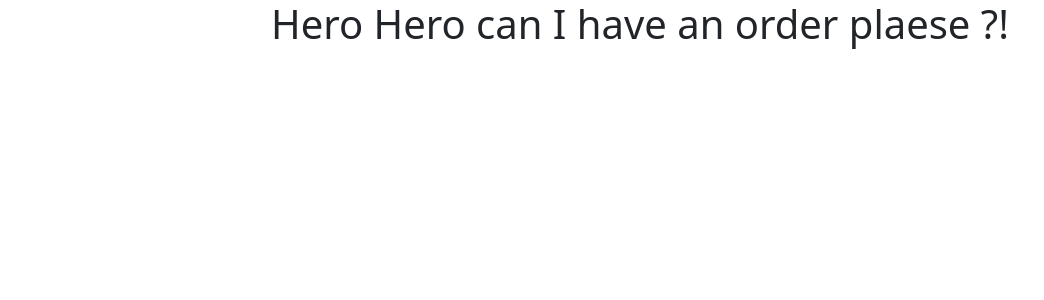
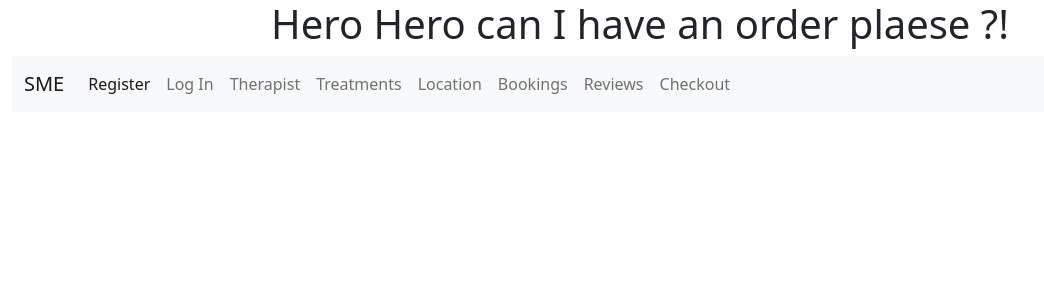
Before and after one commit to bartosz-makowski/sme, a Django app: page / in a window 1280 px wide. Shown: the top 300 px of the page, without its empty margins (0-1044 px from the left). Run offline with Django 3.2, Linux system fonts and the light colour scheme; some libraries are stand-ins or nearby versions.

Commit message:
added navbar.html to componenets

```diff
--- a/home/templates/home/index.html
+++ b/home/templates/home/index.html
@@ -6,4 +6,6 @@
 {% endblock %}
 
 {% block content %}
+    {% include 'components/navbar/navbar.html' %}
+
 {% endblock %}
--- /dev/null
+++ b/templates/components/navbar/navbar.html
@@ -0,0 +1,36 @@
+<nav class="navbar navbar-expand-lg navbar-light bg-light">
+  <div class="container-fluid">
+    <a class="navbar-brand" href="#">SME</a>
+    <button class="navbar-toggler" type="button" data-bs-toggle="collapse" data-bs-target="#navbarNavDropdown" aria-controls="navbarNavDropdown" aria-expanded="false" aria-label="Toggle navigation">
+      <span class="navbar-toggler-icon"></span>
+    </button>
+    <div class="collapse navbar-collapse" id="navbarNavDropdown">
+      <ul class="navbar-nav">
+        <li class="nav-item">
+          <a class="nav-link active" aria-current="page" href="#">Register</a>
+        </li>
+        <li class="nav-item">
+          <a class="nav-link" href="#">Log In</a>
+        </li>
+        <li class="nav-item">
+          <a class="nav-link" href="#">Therapist</a>
+        </li>
+        <li class="nav-item">
+          <a class="nav-link" href="#">Treatments</a>
+        </li>
+        <li class="nav-item">
+          <a class="nav-link" href="#">Location</a>
+        </li>
+        <li class="nav-item">
+          <a class="nav-link" href="#">Bookings</a>
+        </li>
+        <li class="nav-item">
+          <a class="nav-link" href="#">Reviews</a>
+        </li>
+        <li class="nav-item">
+          <a class="nav-link" href="#">Checkout</a>
+        </li>
+      </ul>
+    </div>
+  </div>
+</nav>
```
